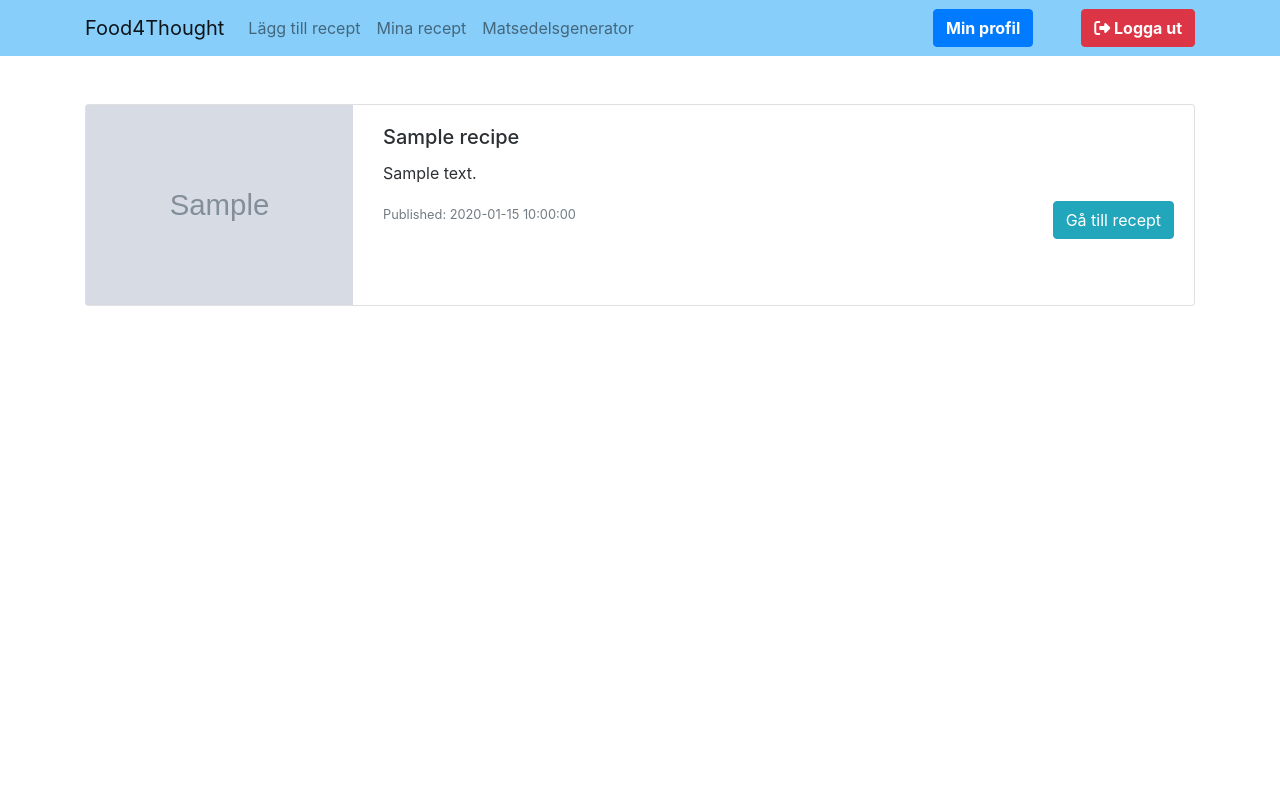
After one commit to EmilAndersson1/Food4Thought, a Flask app: page /mina-recept/ in a window 1280 px wide. The commit adds this page. Run offline with Flask 2, Linux system fonts and the light colour scheme; the visitor is signed in with stand-in values (Sample User, id 1); grey boxes marked "Sample" are stand-in pictures; a database or web service that is not in the repository returns one stand-in record (values such as "Sample title"); some libraries are stand-ins or nearby versions.

Commit message:
la till mina recept

```diff
--- a/food4thought_app/routes.py
+++ b/food4thought_app/routes.py
@@ -11,18 +11,14 @@ from werkzeug.utils import secure_filename
 @app.route('/')
 def index():
     recipe_list = []
-    sql = sql = "select username, title, recipe_description, instructions, time_published, recipe_ID, image_url from recipe"
+    sql = "select username, title, recipe_description, instructions, time_published, recipe_ID, image_url from recipe"
     db.cursor.execute(sql)
 
 
     for recipe in db.cursor:
         recipe_list.append(recipe)
 
-    user_email = ""
-    if "user_email" in session:
-        user_email = session["user_email"]
-
-    return render_template("index.html", recipe_list = recipe_list, user_email = user_email)
+    return render_template("index.html", recipe_list = recipe_list)
 
 @app.route('/profile/')
 def profile():
@@ -249,3 +245,15 @@ def upload_profile_image():
             return redirect(url_for("profile"))
 
     return render_template(url_for("profile"))
+
+@app.route('/mina-recept/')
+def my_recipes():
+    recipe_list = []
+    sql = "select username, title, recipe_description, instructions, time_published, recipe_ID, image_url from recipe where username = %s"
+
+    db.cursor.execute(sql,(session["user_email"],))
+
+    for recipe in db.cursor:
+        recipe_list.append(recipe)
+
+    return render_template("myrecipes.html", recipe_list = recipe_list)
--- a/food4thought_app/templates/login.html
+++ b/food4thought_app/templates/login.html
@@ -3,8 +3,8 @@
     <head>
         <meta charset="UTF-8">
         <meta name="viewport" content="width=device-width, initial-scale=1.0">
+        <link rel="stylesheet" href="https://stackpath.bootstrapcdn.com/bootstrap/4.4.1/css/bootstrap.min.css" integrity="sha384-Vkoo8x4CGsO3+Hhxv8T/Q5PaXtkKtu6ug5TOeNV6gBiFeWPGFN9MuhOf23Q9Ifjh" crossorigin="anonymous">
         <link rel="stylesheet" type="text/css" href="/static/style.css">
-        <link rel="stylesheet" href="https://stackpath.bootstrapcdn.com/bootstrap/4.4.1/css/bootstrap.min.css" integrity="sha384-Vkoo8x4CGsO3+Hhxv8T/Q5PaXtkKtu6ug5TOeNV6gBiFeWPGFN9MuhOf23Q9Ifjh" crossorigin="anonymous">
         <link rel="stylesheet" href="path/to/font-awesome/css/font-awesome.min.css">
         <script src="https://kit.fontawesome.com/2145d415da.js" crossorigin="anonymous"></script>
         <title>Logga in - Food4Thought</title>
--- /dev/null
+++ b/food4thought_app/templates/myrecipes.html
@@ -0,0 +1,42 @@
+<!DOCTYPE html>
+<html lang="en">
+    <head>
+        <meta charset="UTF-8">
+        <meta name="viewport" content="width=device-width, initial-scale=1.0">
+        <link rel="stylesheet" href="https://stackpath.bootstrapcdn.com/bootstrap/4.4.1/css/bootstrap.min.css" integrity="sha384-Vkoo8x4CGsO3+Hhxv8T/Q5PaXtkKtu6ug5TOeNV6gBiFeWPGFN9MuhOf23Q9Ifjh" crossorigin="anonymous">
+        <link rel="stylesheet" type="text/css" href="/static/style.css">
+        <link rel="stylesheet" href="path/to/font-awesome/css/font-awesome.min.css">
+        <script src="https://kit.fontawesome.com/2145d415da.js" crossorigin="anonymous"></script>
+        <title>Mina recept</title>
+    </head>
+    <body>
+      {% extends "navbar.html" %}
+      {% block content %}
+      <div class="container mt-5">
+
+        {%for recipe in recipe_list%}
+          <div class="card mb-3">
+            <div class="row no-gutters">
+              <div class="col-md-3">
+                <img src="/static/recipe_images/{{recipe[6]}}" class="card-img-1" alt="Bild på recept" max-width="100" max-height="100">
+              </div>
+              <div class="col-md-9">
+                <div class="card-body">
+                  <h5 class="card-title">{{recipe[1]}}</h5>
+                  <p class="card-text">{{recipe[2]}}</p>
+                  <a href="/recipe/{{recipe[5]}}" class="btn btn-info float-right">Gå till recept</a>
+                  <p class="card-text"><small class="text-muted">Published: {{recipe[4]}}</small></p>
+                </div>
+              </div>
+            </div>
+          </div>
+          {%endfor%}
+        </div>
+        {% endblock %}
+        </div>
+        <script src="https://code.jquery.com/jquery-3.4.1.slim.min.js" integrity="sha384-J6qa4849blE2+poT4WnyKhv5vZF5SrPo0iEjwBvKU7imGFAV0wwj1yYfoRSJoZ+n" crossorigin="anonymous"></script>
+        <script src="https://cdn.jsdelivr.net/npm/popper.js@1.16.0/dist/umd/popper.min.js" integrity="sha384-Q6E9RHvbIyZFJoft+2mJbHaEWldlvI9IOYy5n3zV9zzTtmI3UksdQRVvoxMfooAo" crossorigin="anonymous"></script>
+        <script src="https://stackpath.bootstrapcdn.com/bootstrap/4.4.1/js/bootstrap.min.js" integrity="sha384-wfSDF2E50Y2D1uUdj0O3uMBJnjuUD4Ih7YwaYd1iqfktj0Uod8GCExl3Og8ifwB6" crossorigin="anonymous"></script>
+        <script src="/static/script.js"></script>
+    </body>
+</html>
--- a/food4thought_app/templates/navbar.html
+++ b/food4thought_app/templates/navbar.html
@@ -18,12 +18,16 @@
 
         <div class="collapse navbar-collapse" id="navbarSupportedContent">
           <ul class="navbar-nav mr-auto">
+            {%if session['logged_in'] == True %}
             <li class="nav-item">
               <a class="nav-link" href="{{url_for('new_recipe')}}">Lägg till recept</a>
             </li>
-            {%if session['logged_in'] == True %}
+
             <li class="nav-item">
-              <a class="nav-link" href="#">Mina recept</a>
+              <a class="nav-link" href="{{url_for('my_recipes')}}">Mina recept</a>
+            </li>
+            <li class="nav-item">
+              <a class="nav-link" href="{{url_for('generator')}}">Matsedelsgenerator</a>
             </li>
             {%endif%}
           </ul>
```
Also changed, not shown: food4thought_app/templates/matsedel.html (+4 -4 lines), food4thought_app/static/recipe_images/HI9NZLv9_400x400.jpg (added), food4thought_app/static/recipe_images/profilepic.jpg (added).
